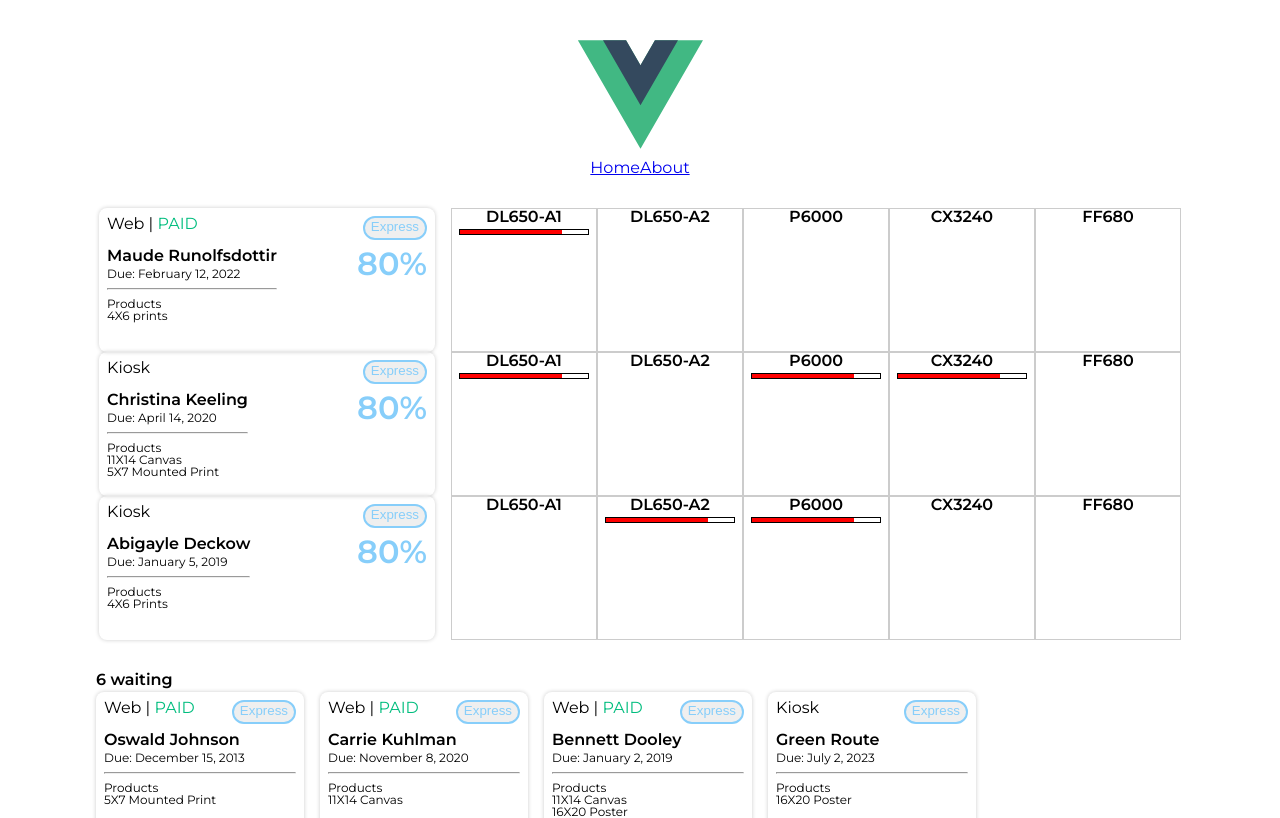
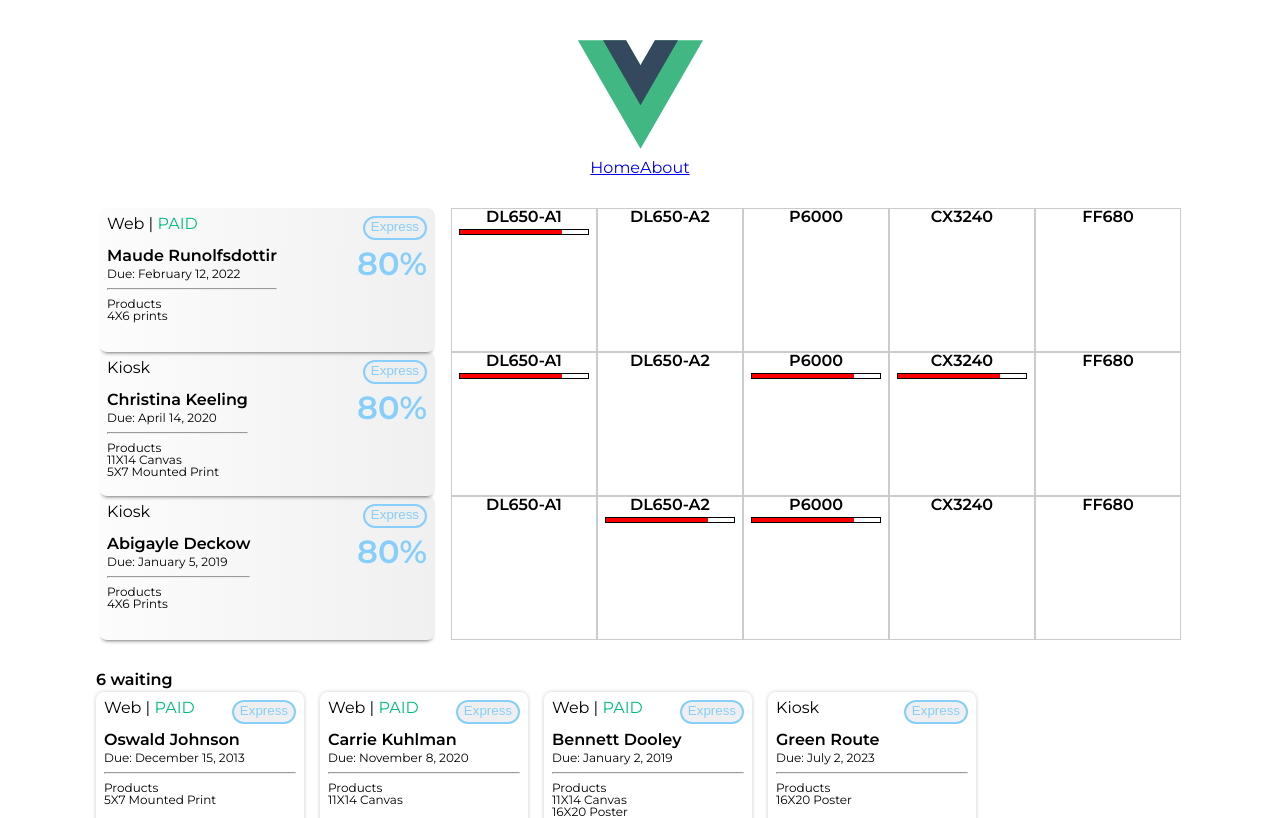
Before and after one commit to mayank-cyb/vue-lsx-demo, a Vue app in the folder vue-lsx-demo/: page /about in a window 1280 px wide. Shown: the top 818 px of the page. Built offline with nearby package versions, Linux system fonts and the light colour scheme.

Commit message:
feat: further updates

```diff
--- a/vue-lsx-demo/src/assets/scss/partials/_cards.scss
+++ b/vue-lsx-demo/src/assets/scss/partials/_cards.scss
@@ -40,8 +40,9 @@
     }
     &:has(.bottom-wrapper) {
         min-width: 20rem;
+        background: linear-gradient(90deg, rgba(0, 0, 0, 0.01), rgba(0, 0, 0, 0.06));
+        box-shadow: 0 0.25rem 0.25rem -0.25rem rgba(0, 0, 0,0.8);
     }
-
 }
 ul {
     &.printsQueued {
--- a/vue-lsx-demo/src/components/Customer.vue
+++ b/vue-lsx-demo/src/components/Customer.vue
@@ -89,7 +89,6 @@ export default {
             } else {
                 this.status = 100;
             }
-
             return this.status;
         }
     },
--- a/vue-lsx-demo/src/components/Customers.vue
+++ b/vue-lsx-demo/src/components/Customers.vue
@@ -29,7 +29,6 @@ export default {
     },
     computed: {
         waitingCustomers() {
-            console.log(this.printData.filter(customer => !customer.isQueued));
             return this.printData.filter(customer => !customer.isQueued);
         },
         noWaitingCustomers() {
--- a/vue-lsx-demo/src/components/Printer.vue
+++ b/vue-lsx-demo/src/components/Printer.vue
@@ -19,6 +19,10 @@ export default {
             required: false,
         }
     },
+    unmounted() {
+        //console.log("unmounted Printer.vue");
+        clearInterval(this.intervalId);
+    }
 }
 </script>
 
--- a/vue-lsx-demo/src/components/PrinterGrid.vue
+++ b/vue-lsx-demo/src/components/PrinterGrid.vue
@@ -32,9 +32,20 @@ export default {
         fill: 0
       }
     },
+    created() {
+        //console.log("In created PrinterGrid", this.$el);
+        //console.log("printers", this.allocatedPrinters);
+    },
     mounted() {
-      console.log("printers", this.allocatedPrinters);
+        //console.log("In mounted PrinterGrid", this.$el);
+        console.log("printers", this.allocatedPrinters);
     },
+    beforeUpdate() {
+        //console.log("In beforeupdated PrinterGrid", this.$el);
+    },
+    // updated() {
+    //     console.log("In updated PrinterGrid", this.$el);
+    // },
     props: {
         allocatedPrinters: {
             type: Array,
@@ -50,10 +61,13 @@ export default {
             });
         },
         clickHandler() {
-        console.log("clicked");
+            console.log("clicked");
+        }
+    },
+    unmounted() {
+        console.log("unmounted PrinterGrid.vue");
+        clearInterval(this.intervalId);
     }
-    },
-
 }
 </script>
 
--- a/vue-lsx-demo/src/components/QueuedCustomers.vue
+++ b/vue-lsx-demo/src/components/QueuedCustomers.vue
@@ -8,7 +8,7 @@
             <Customer
                 :cardData="customer"
                 :fill="fill"
-                isQueued="true"
+                :isQueued="true"
             >
                 <template #queuedCustomer>
                     <PrinterGrid :allocatedPrinters="customer.allocatedPrinters" @send-fill-status="sendFillToCustomer" />
@@ -44,11 +44,15 @@ export default {
     methods: {
         sendFillToCustomer({fill}) {
             this.fill= fill;
-            console.log("In QueuedCustomer.vue", fill);
+            //console.log("In QueuedCustomer.vue", fill);
             this.$emit('send-fill-status', {
                 fill
             });
         }
+    },
+    unmounted() {
+        console.log("unmounted QueuedCustomers.vue");
+        clearInterval(this.intervalId);
     }
 
 }
--- a/vue-lsx-demo/src/components/TheProgressBar.vue
+++ b/vue-lsx-demo/src/components/TheProgressBar.vue
@@ -18,6 +18,7 @@ export default {
         fill(newValue) {
             if(newValue > 100) {
                 this.fill = 100;
+                //console.log(this.fill);
                 clearInterval(this.intervalId);
             }
         }
@@ -29,7 +30,7 @@ export default {
         updateFill() {
             this.intervalId = setInterval(() => {
                 this.fill < 100 ? this.fill += 15 : this.fill = 100;
-                console.log(this.fill);
+                //console.log(this.fill);
                 this.$emit('send-fill-status', {
                     fill: this.fill
                 });
@@ -38,7 +39,7 @@ export default {
 
     },
     unmounted() {
-        console.log("unmounted", this.intervalId);
+        console.log("unmounted progressbar", this.intervalId);
         clearInterval(this.intervalId);
     }
 }
```
